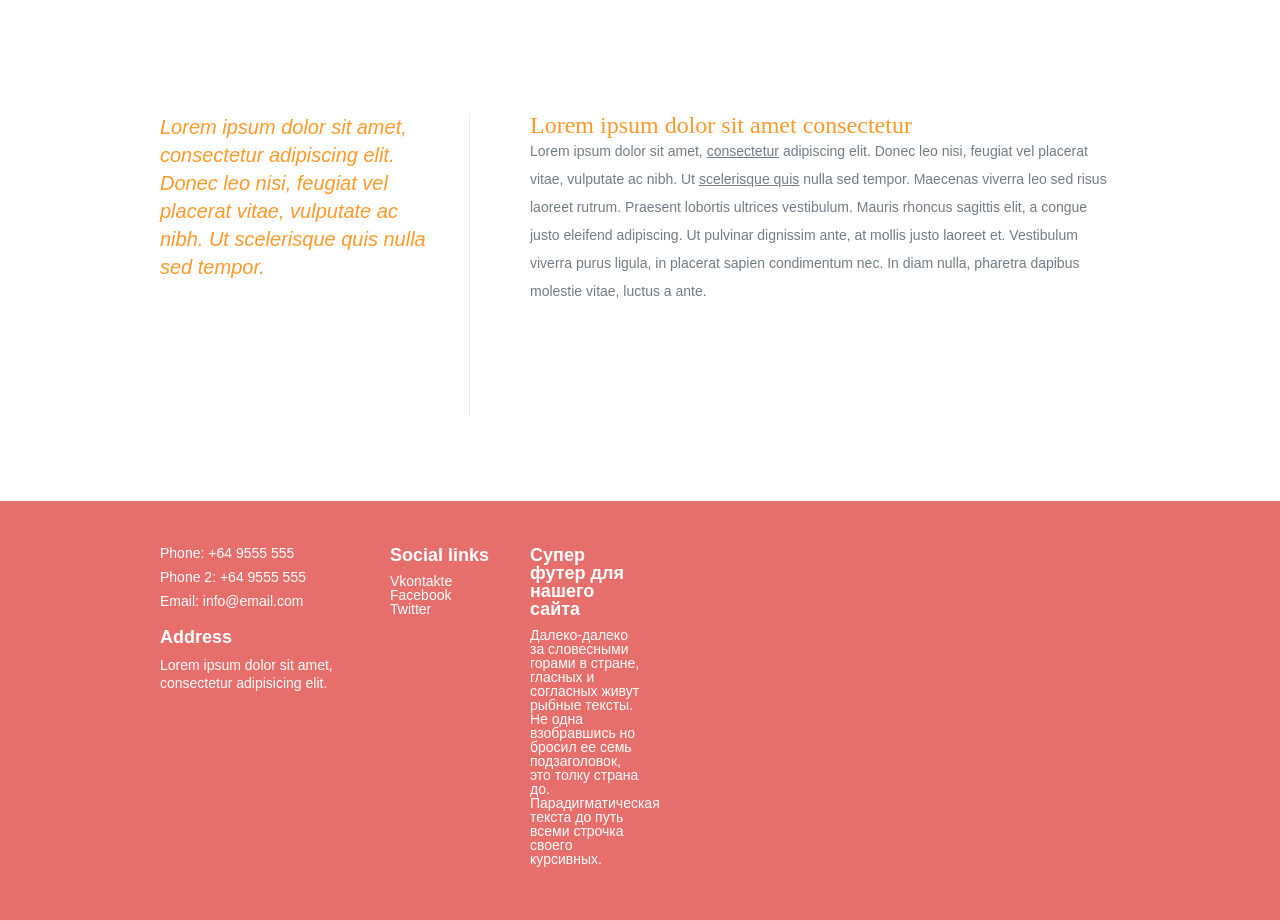
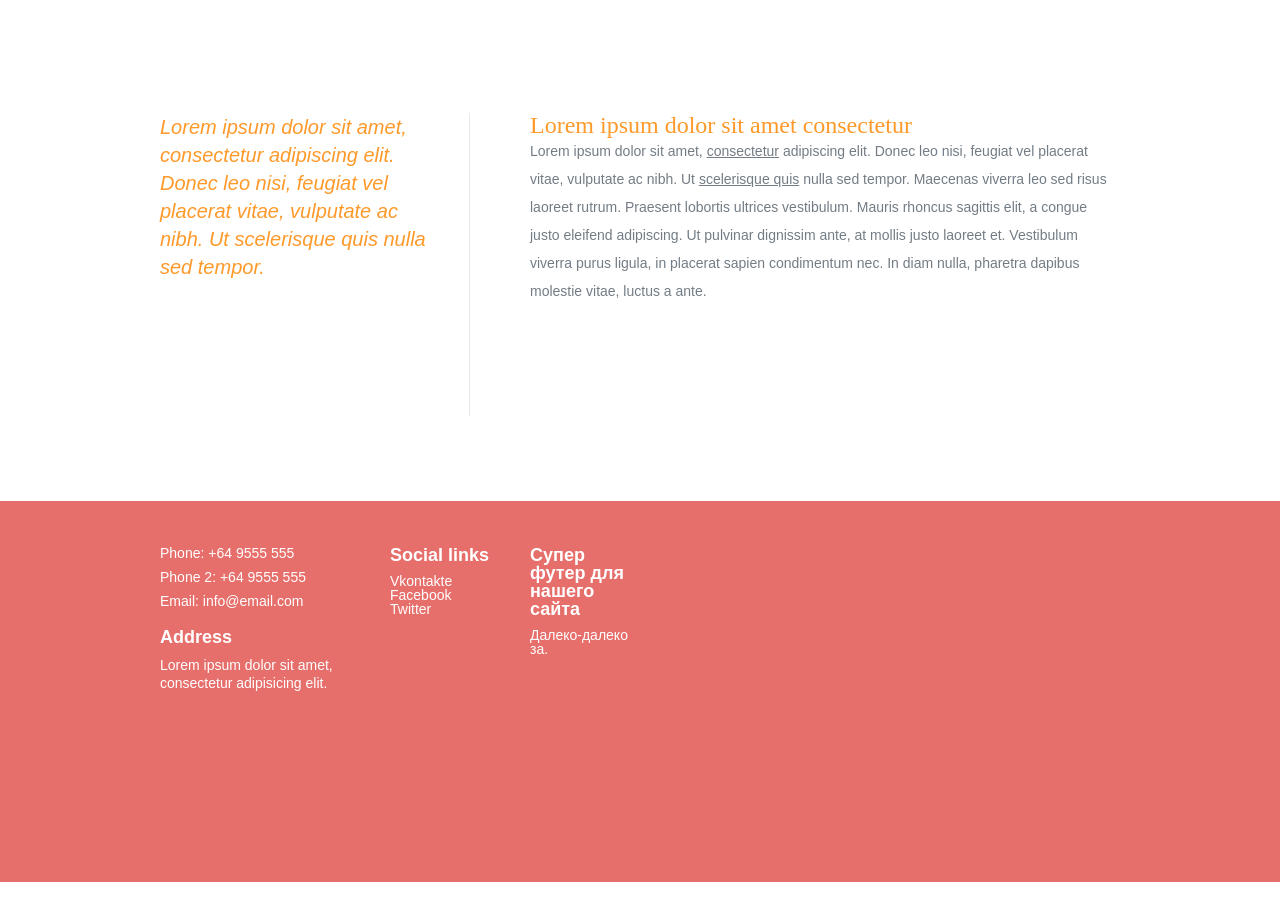
Before and after one commit to nobleworkshop/organic-2, a plain HTML site: page index.html in a window 1280 px wide. Shown: the part 901-1821 px from the top of the page. After the commit the page ends 1783 px from the top, so only its background shows below. Drawn offline with Linux system fonts and the light colour scheme.

Commit message:
Fix bugs

```diff
--- a/index.html
+++ b/index.html
@@ -105,9 +105,11 @@
 		</div>
 
 
+
+
 		<div class="column_menu">
 			<h4>Супер футер для нашего сайта</h4>
-			<p>Далеко-далеко за словесными горами в стране, гласных и согласных живут рыбные тексты. Не одна взобравшись но бросил ее семь подзаголовок, это толку страна до. Парадигматическая текста до путь всеми строчка своего курсивных.</p>
+			<p>Далеко-далеко за.</p>
 
 		</div>
 
```
